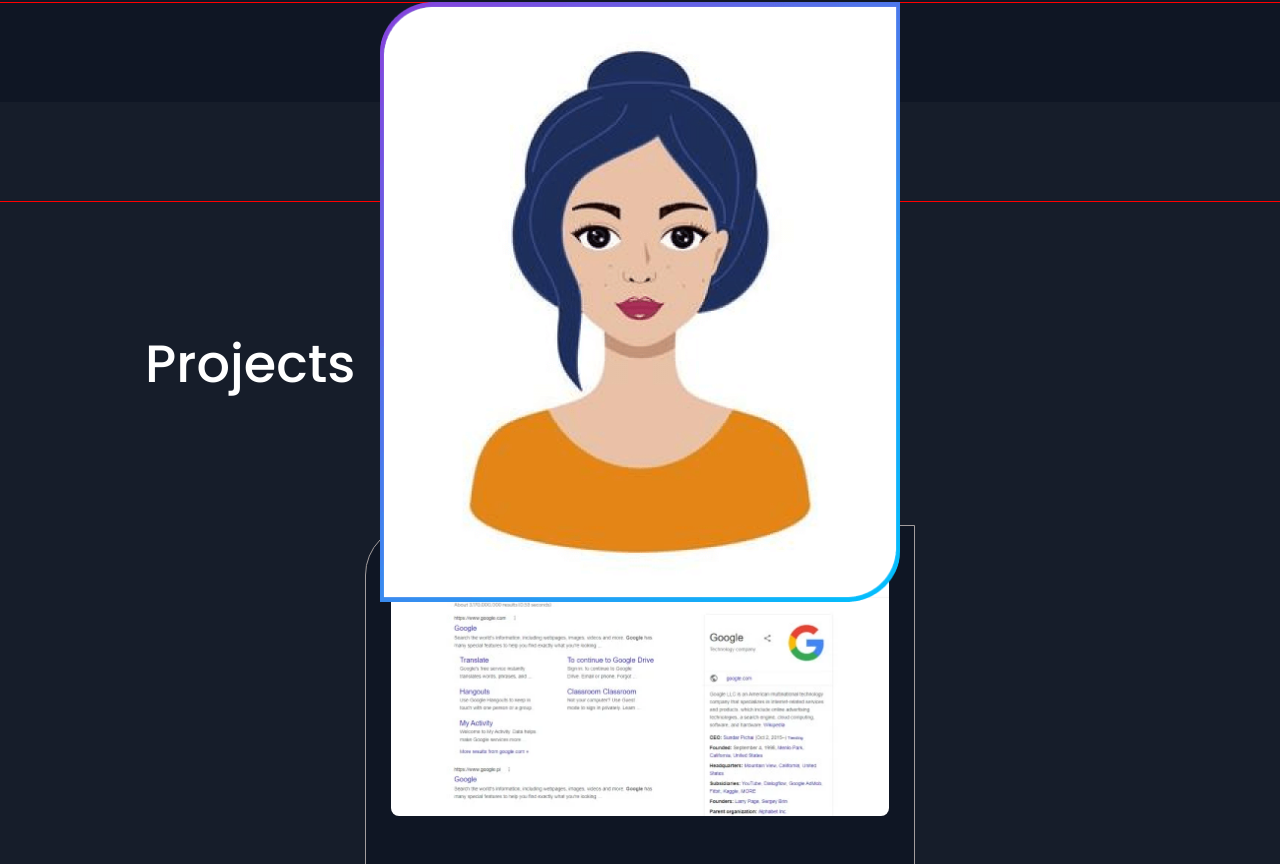
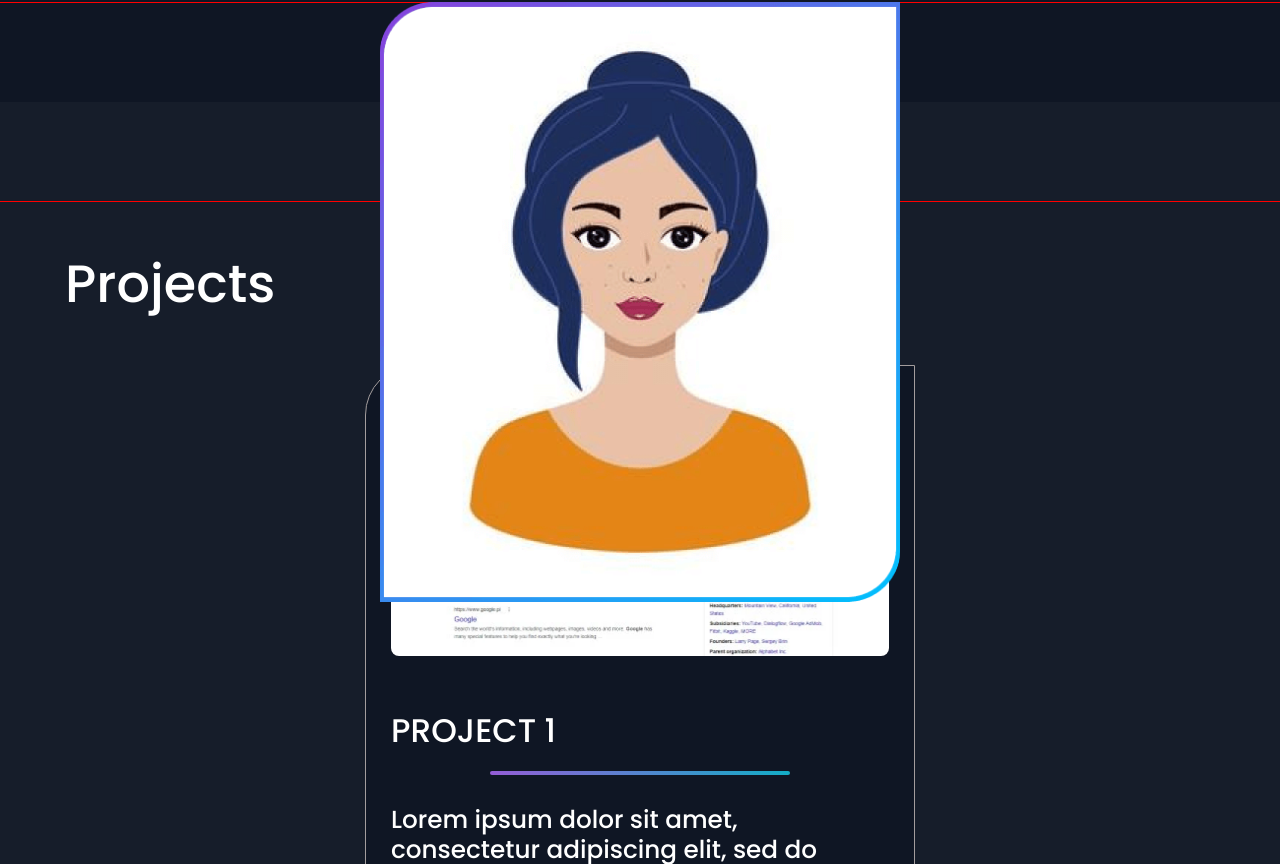
Before and after one commit to PidzhakovIlya/portfolio, a React app: page / in a window 1280 px wide. Shown: the part 1076-1940 px from the top of the page. Built offline with nearby package versions, Linux system fonts and the light colour scheme.

Commit message:
changes paading SectionTitle.ts

```diff
--- a/package.json
+++ b/package.json
@@ -71,7 +71,7 @@
     "start": "node scripts/start.js",
     "build": "node scripts/build.js",
     "test": "node scripts/test.js",
-    "predeploy": "yarn run build",
+    "predeploy": "npm run build",
     "deploy": "gh-pages -d build"
   },
   "eslintConfig": {
--- a/src/components/SectionTitle.ts
+++ b/src/components/SectionTitle.ts
@@ -5,7 +5,7 @@ import {theme} from "../styles/Theme";
 export const SectionTitle = styled.h2`
   ${font({Fmax: 64, Fmin: 36})}
   color: #fff;
-  padding: 130px 130px ;
+  padding: 50px 50px ;
 
   @media ${theme.media.mobile} {
 
```
